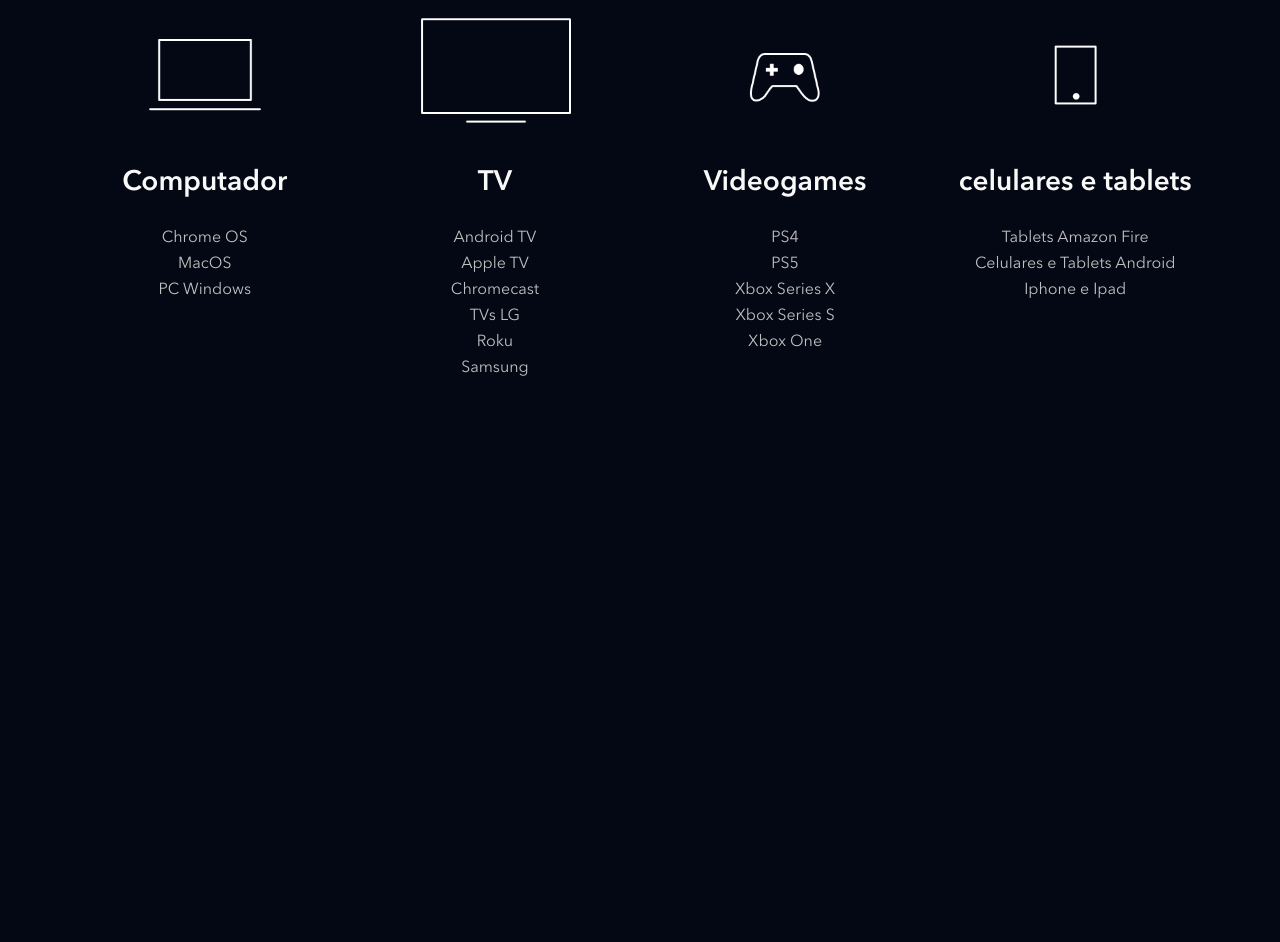
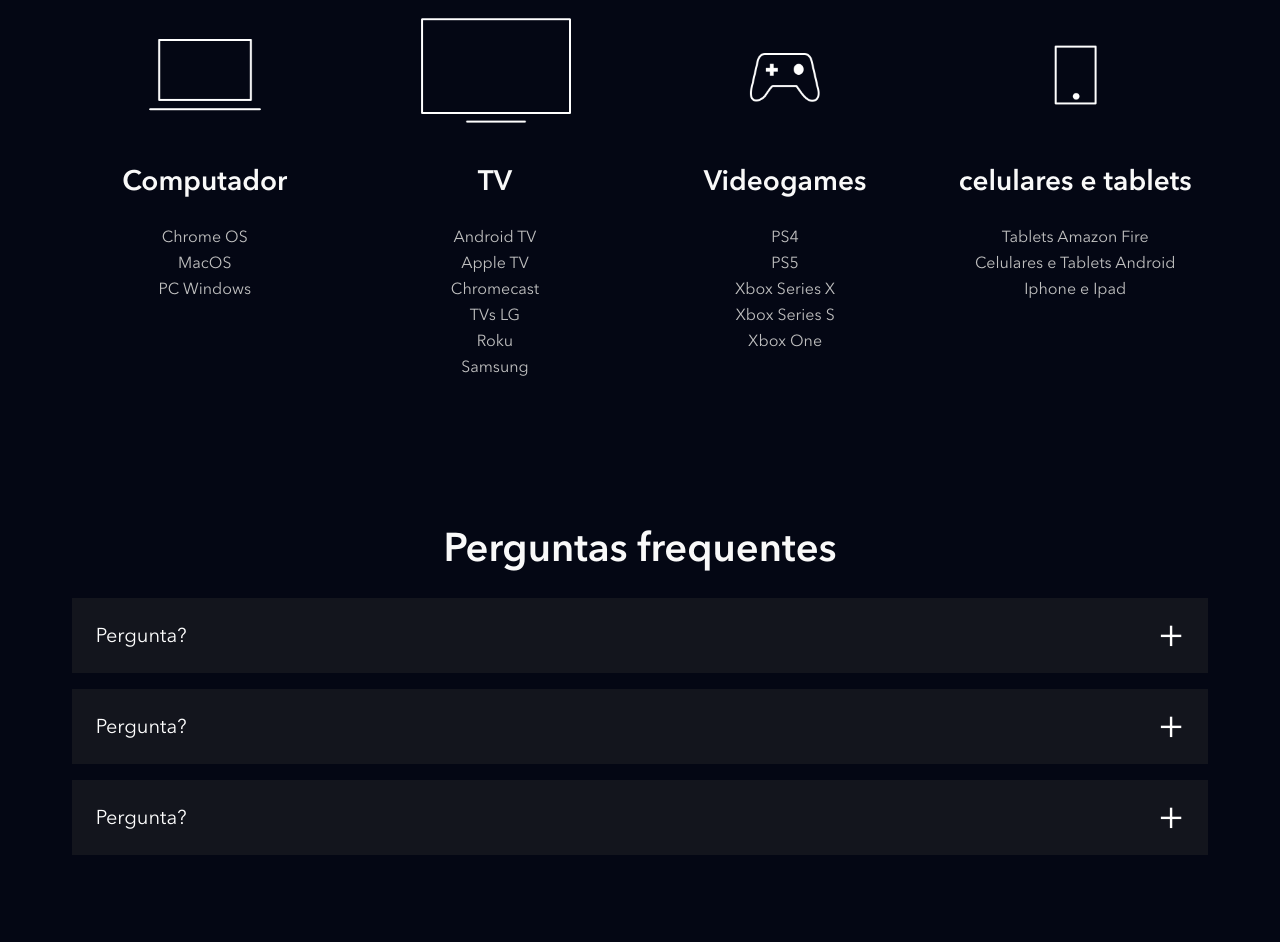
Before and after one commit to markcos1/landingpage_batman, a website: page index.html in a window 1280 px wide. Shown: the part 3727-4669 px from the top of the page. Before the commit the page ends 4179 px from the top, so only its background shows below. Drawn offline with nearby package versions, Linux system fonts and the light colour scheme; files that its build step writes are made by us from their sources.

Commit message:
novo commit

```diff
--- a/index.html
+++ b/index.html
@@ -208,6 +208,35 @@
             </li>
         </ul>
     </section>
+    <section class="faq">
+        <h2 class="title">Perguntas frequentes</h2>
+        <ul class="faq__questions">
+            <li class="faq__questions__item">
+                <div class="faq__questions__item__question" data-faq-question>
+                    Pergunta?
+                </div>
+                <div class="faq__questions__item__answer text--big">
+                    A resposta da pergunta
+                </div>
+            </li>
+            <li class="faq__questions__item">
+                <div class="faq__questions__item__question" data-faq-question>
+                    Pergunta?
+                </div>
+                <div class="faq__questions__item__answer text--big">
+                    A resposta da pergunta
+                </div>
+            </li>
+            <li class="faq__questions__item">
+                <div class="faq__questions__item__question" data-faq-question>
+                    Pergunta?
+                </div>
+                <div class="faq__questions__item__answer text--big">
+                    A resposta da pergunta
+                </div>
+            </li>
+        </ul>
+    </section>
 
 
     <script src="./src/main.js"></script>
--- a/src/main.js
+++ b/src/main.js
@@ -1,6 +1,6 @@
 document.addEventListener('DOMContentLoaded', function() {
     const buttons = document.querySelectorAll('[data-tab-button]');
-
+    const questions = document.querySelectorAll('[data-faq-question]');
 
     for (let i= 0; i < buttons.length; i++) {
         buttons[i].addEventListener('click', function(botao) {
@@ -14,7 +14,18 @@ document.addEventListener('DOMContentLoaded', function() {
 
         })
     }
+
+    for (let i = 0; i < questions.length; i++) {
+        questions[i].addEventListener('click', abreOuFechaResposta);
+    }
 })
+
+function abreOuFechaResposta(elemento) {
+    const classe = 'faq__questions__item--is-open';
+    const elementoPai = elemento.target.parentNode;
+
+    elementoPai.classList.toggle(classe);
+}
 
 function escondeTodasAbas() {
     const tabsContainer = document.querySelectorAll('[data-tab-id]');
--- /dev/null
+++ b/src/styles/_faq.scss
@@ -0,0 +1,63 @@
+.faq {
+    padding: 5.6vw;
+
+
+    h2 {
+        text-align: center;
+        margin-bottom: 24px;
+    }
+
+    &__questions {
+        list-style: none;
+
+        &__item {
+            background-color: #13151d;
+            margin-bottom: 16px;
+
+
+            &__question {
+                color: #fff;
+                font-size: 20px;
+                padding: 24px;
+                display: block;
+                cursor: pointer;
+                position: relative;
+
+                &::after {
+                    content: '+';
+                    position: absolute;
+                    top: 0;
+                    right: 24px;
+                    height: 100%;
+                    display: flex;
+                    align-items: center;
+                    font-size: 40px;
+                }
+
+            }
+
+            &__answer {
+                height: 0;
+                overflow: hidden;
+                padding: 0 24px;
+                transition: height, .5s ease;
+            }
+
+            &--is-open {
+                .faq__questions__item__question::after {
+                    content: '-';
+                }
+
+                .faq__questions__item__answer {
+
+                    height: auto;
+                    padding-bottom: 24px;
+                    transition: height, .5s ease;
+                }
+            }
+
+        }
+
+
+    }
+}
--- a/src/styles/main.scss
+++ b/src/styles/main.scss
@@ -3,6 +3,7 @@
 @use 'hero';
 @use 'plans';
 @use 'available-devices';
+@use 'faq';
 
 
 @font-face {
```
